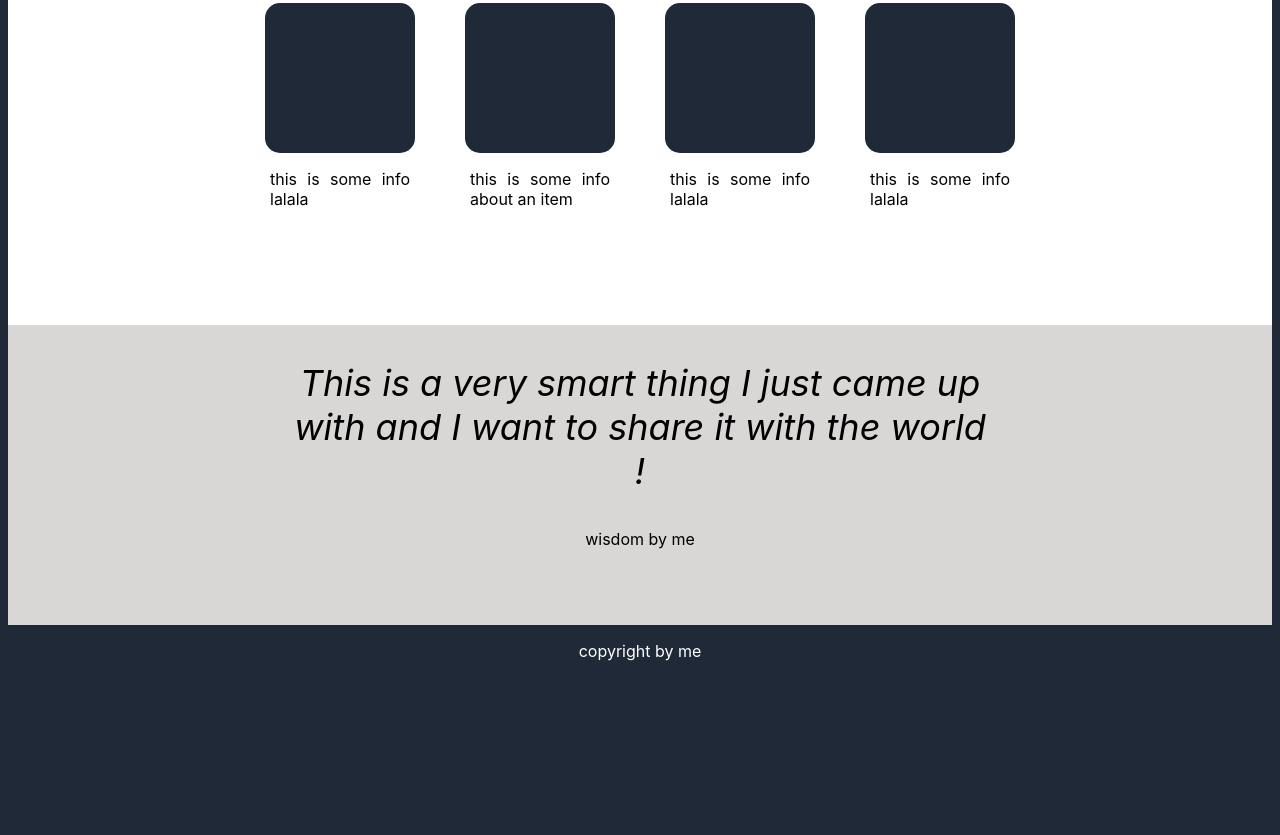
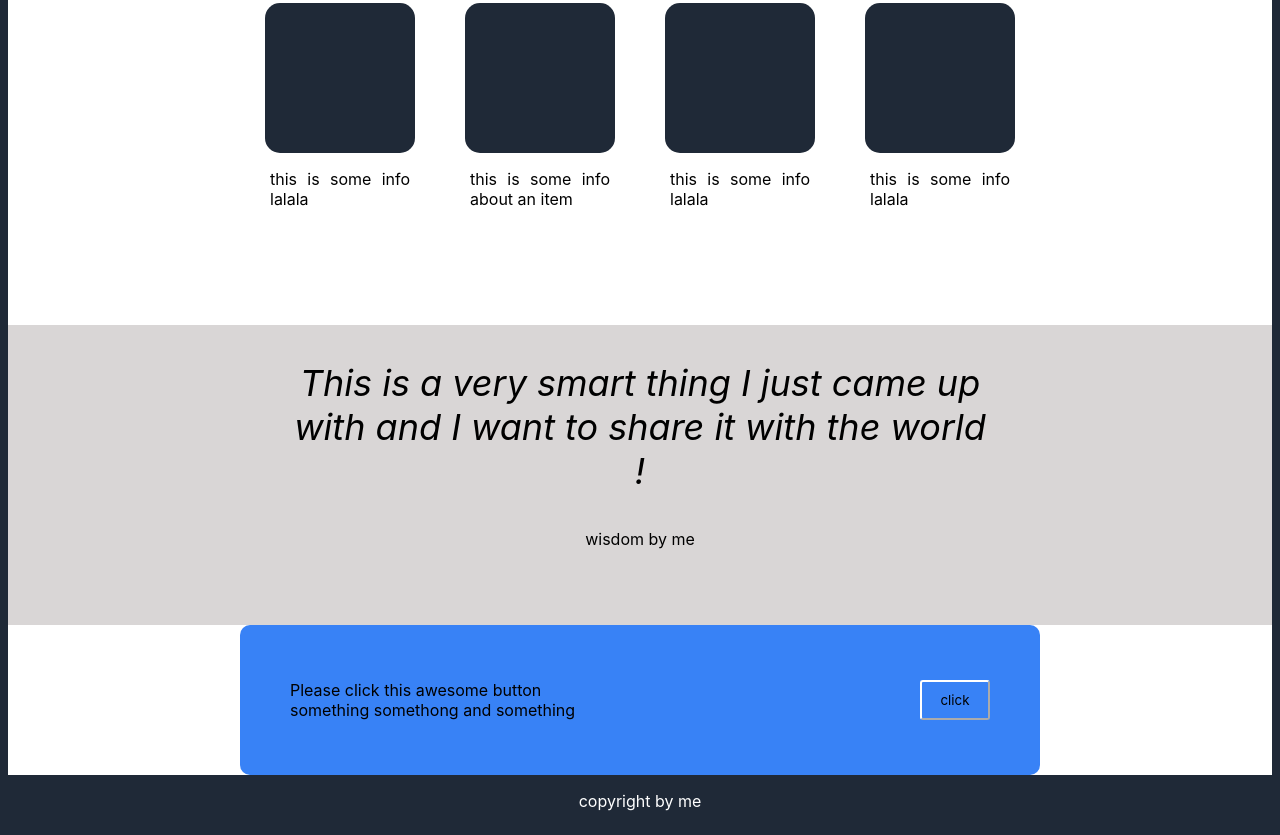
Before and after one commit to JJJJJoey/landing_page_exercise, a plain HTML site: page index.html in a window 1280 px wide. Shown: the part 710-1545 px from the top of the page. Before the commit the page ends 1395 px from the top, so only its background shows below. Drawn offline with Linux system fonts and the light colour scheme.

Commit message:
container four almost

```diff
--- a/index.html
+++ b/index.html
@@ -96,9 +96,34 @@
 
 
     </div>
+
+
+    <div class="cont-four">
+        <div class="blue-box">
+            <div class="texts">
+                <div class="title">
+                    Please click this awesome button
+
+                </div>
+                <div class="text">
+                    something somethong and something
+
+                </div>
+
+            </div>
+            <button> click</button>
+
+        </div>
+    </div>
+
+
+
     <div class="footer">
         <p>copyright by me</p>
 
     </div>
+
+
+
 </body>
 </html>
--- a/styles.css
+++ b/styles.css
@@ -144,6 +144,45 @@ body{
 
 /* /cont-three*/
 
+
+/* cont-four*/
+
+.cont-four{
+    display: flex;
+    background-color: white;
+    justify-content: center;
+    align-items: center;
+    gap: 100px;
+
+}
+.texts{
+    display: flex;
+    flex-direction: column;
+    justify-content: center;
+}
+.blue-box{
+    background-color: #3882f6;
+    height: 150px;
+    width: 700px;
+    border-radius: 10px;
+    display: flex;
+    justify-content: space-between ;
+    align-items: center;
+    padding-left: 50px;
+    padding-right: 50px;
+}
+.cont-four button{
+    height: 40px;
+    width: 70px;
+    background-color: transparent;
+    border-color: white;
+    border-radius: 3px;
+}
+
+
+
+/* /count-four*/
+
 /*footer*/
 .footer{
     display: flex;
```
